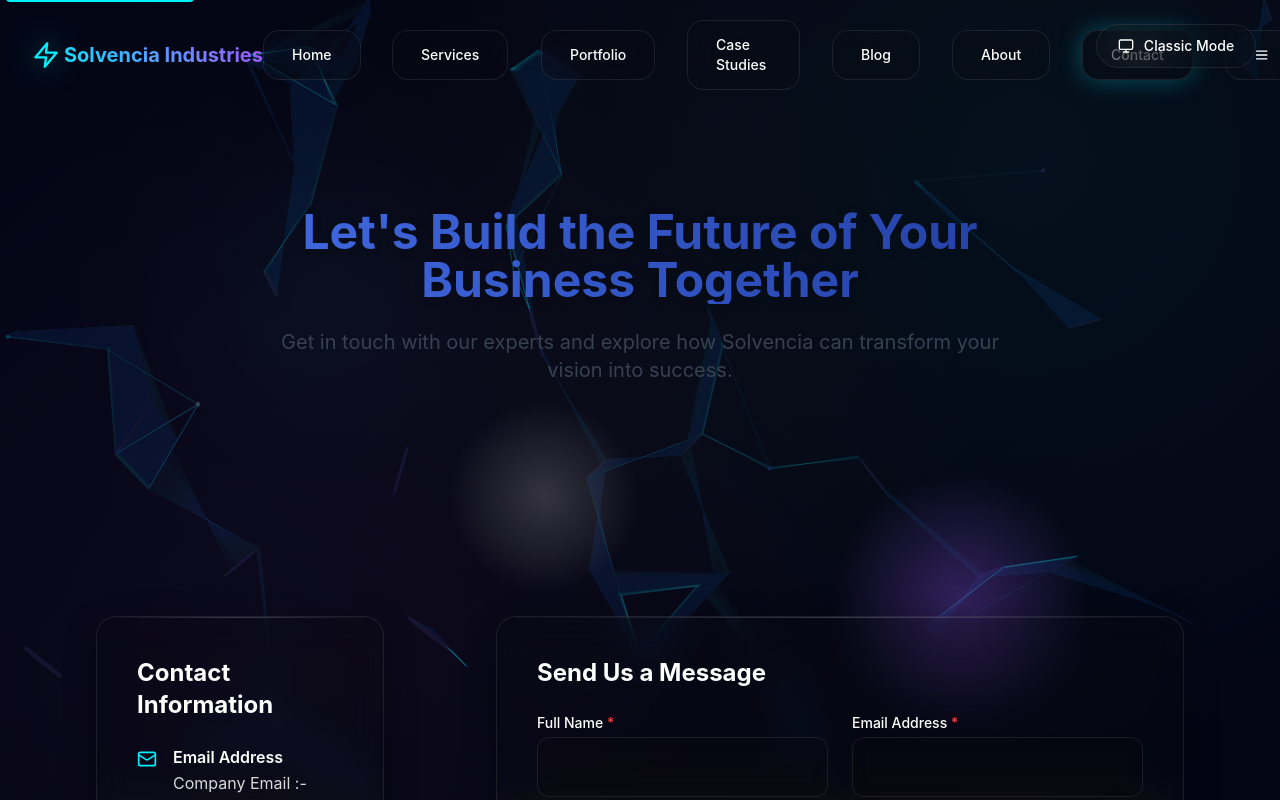
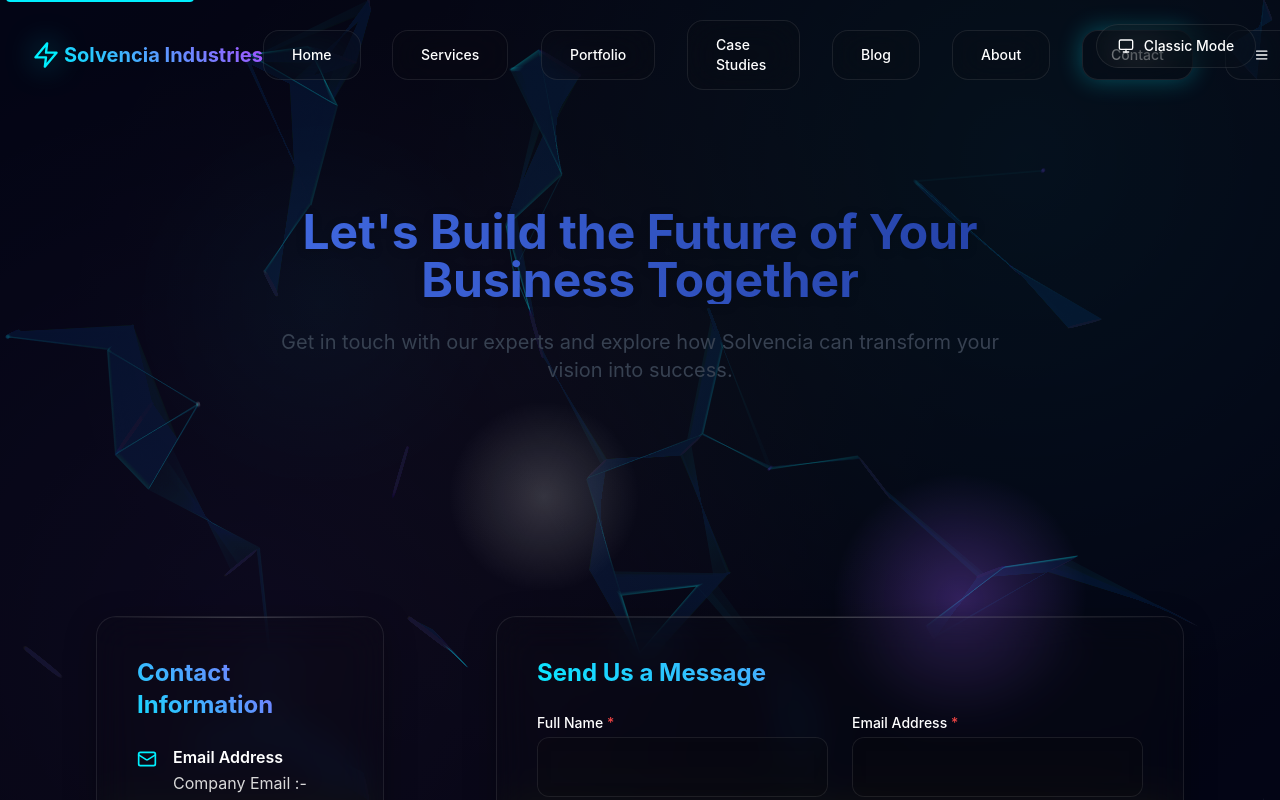
Before and after one commit to aalenciaaaxaisol/LIVE-WEBSITE-, a React (Vite) app: page /contact in a window 1280 px wide. Shown: the top 800 px of the page. Built offline with nearby package versions, Linux system fonts and the light colour scheme.

Commit message:
Updated Contact.tsx

```diff
--- a/src/pages/Contact.tsx
+++ b/src/pages/Contact.tsx
@@ -172,7 +172,7 @@ const handleSubmit = async (e: React.FormEvent) => {
               {/* Contact Information */}
               <div className="lg:col-span-1">
                 <div className="glass-panel p-8 h-full">
-                  <h2 className="text-2xl font-bold mb-6 holographic">Contact Information</h2>
+                  <h2 className="text-2xl font-bold mb-6 holographic-text">Contact Information</h2>
                   <div className="space-y-6">
                     <div className="flex items-start">
                       <div className="flex-shrink-0 mt-1">
@@ -242,7 +242,7 @@ Owner's Email :- ashunuke@gmail.com</p>
               {/* Contact Form */}
               <div className="lg:col-span-2">
                 <div className="glass-panel p-8">
-                  <h2 className="text-2xl font-bold mb-6 holographic">Send Us a Message</h2>
+                  <h2 className="text-2xl font-bold mb-6 holographic-text">Send Us a Message</h2>
 
                   <form onSubmit={handleSubmit}>
                     <div className="grid grid-cols-1 sm:grid-cols-2 gap-6 mb-6">
```
